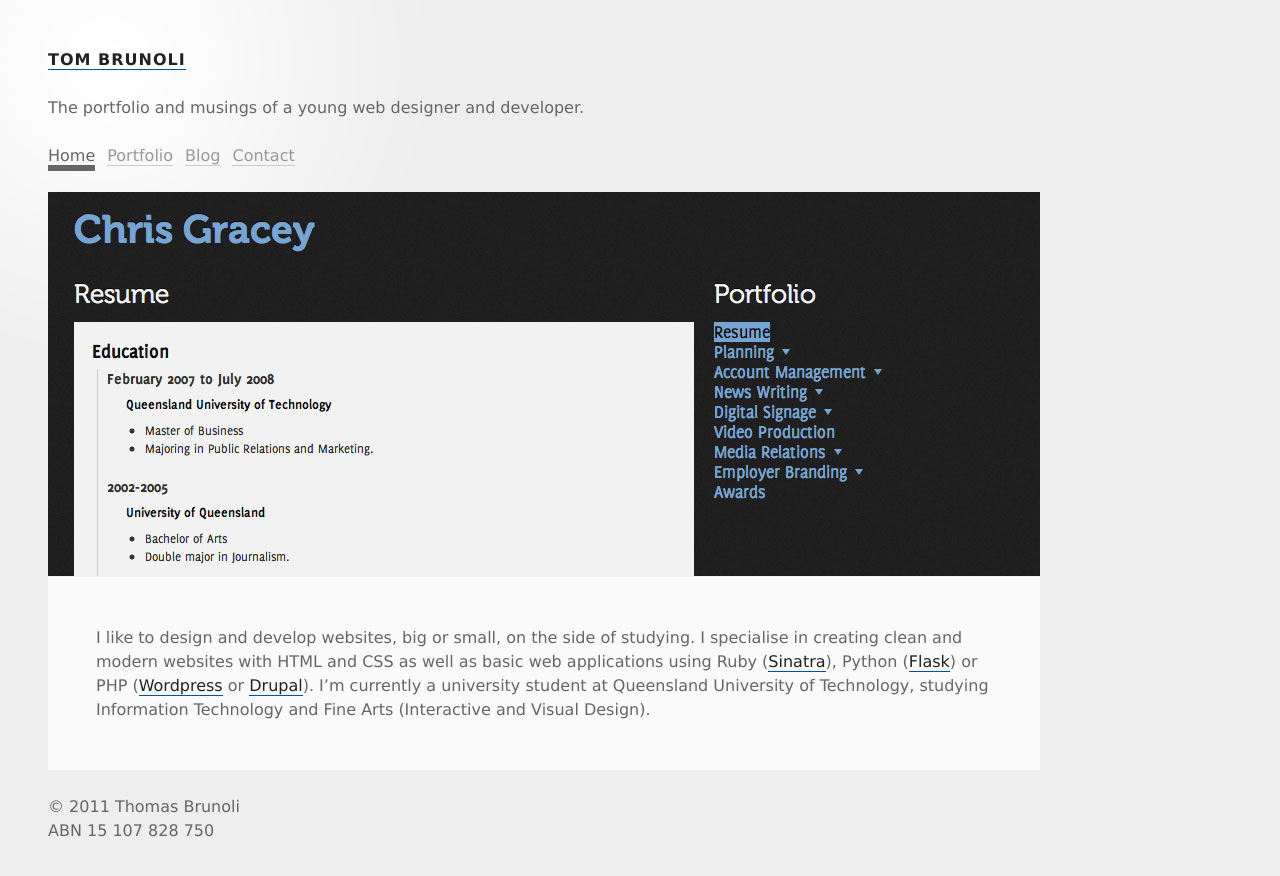
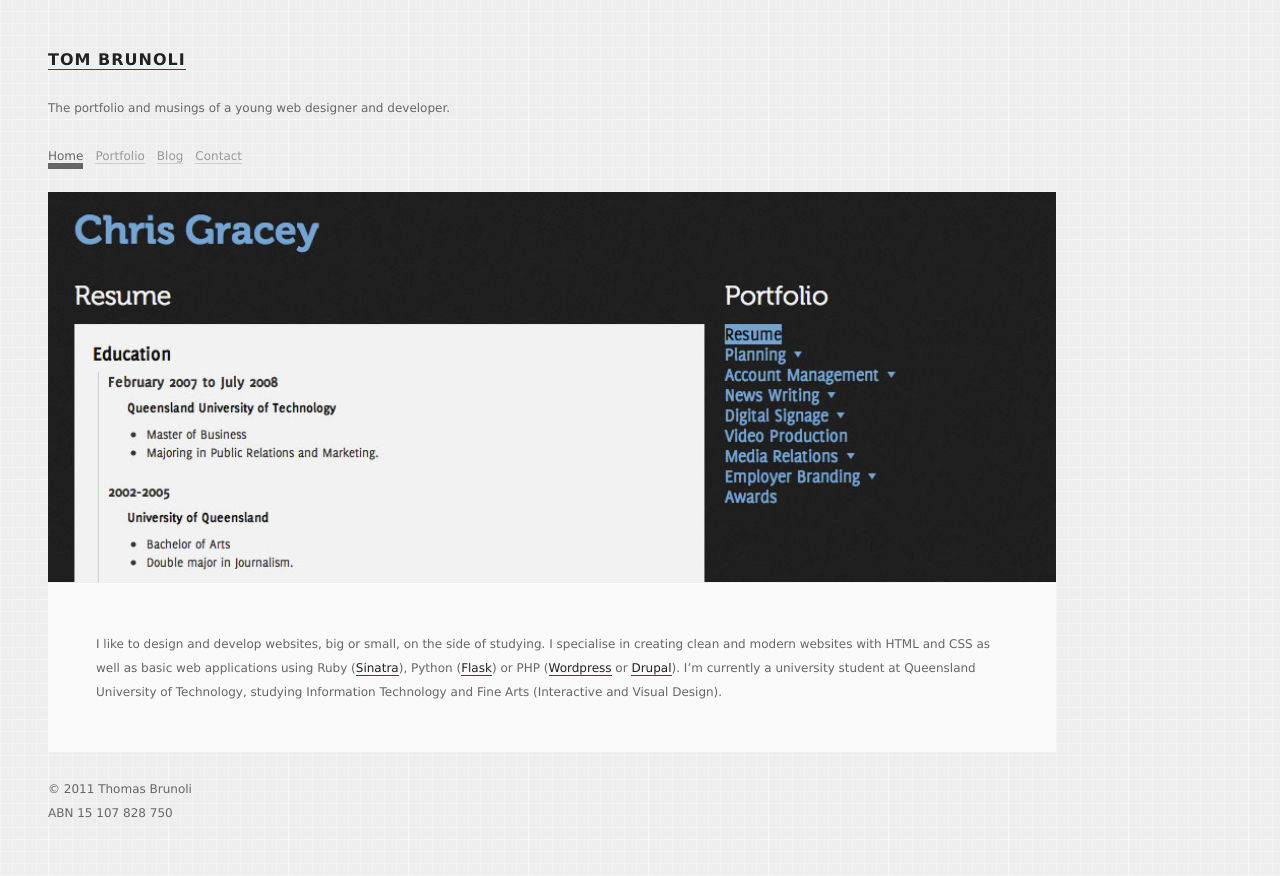
Before and after one commit to tominated/tominated.github.com, a Jekyll site: the page built from index.html, in a window 1280 px wide. Shown: the top 876 px of the page. Built offline with Jekyll 4.4.1, drawn with Linux system fonts in a browser that asks for light colours; nearby versions of some CDN libraries; Markdown is read by kramdown in place of the engine named in the settings.

Commit message:
Made font size smaller, changed width and added grid bg

```diff
--- a/css/style.css
+++ b/css/style.css
@@ -1,9 +1,9 @@
 body {
-  max-width: 992px;
+  max-width: 1008px;
   margin: 48px;
-  font: 1em/1.5em 'm-1c', 'M+ 1c', 'Verdana', 'Arial', sans-serif;
+  font: 0.75em/2em 'm-1c', 'M+ 1c', 'Verdana', 'Arial', sans-serif;
   color: #666;
-  background: #eee url(/img/bg.png) top left no-repeat;
+  background: #eee url(/img/bg_2.png) -71px top;
 }
 
 h1,
@@ -197,6 +197,10 @@ code {
 
 .clear { clear: both; }
 
+#header h1 {
+  font-size: 16px;
+}
+
 #header nav {
   margin-bottom: 24px;
   height: 24px;
@@ -345,10 +349,11 @@ article .post-comments {
 }
 
 #lastfm li {
-  width: 160px;
-  height: 160px;
+  width: 132px;
+  height: 132px;
   float: left;
   padding: 0 24px 24px 0;
+  margin: 0;
 }
 
 footer {
--- a/js/site.js
+++ b/js/site.js
@@ -9,10 +9,10 @@ $(document).ready(function(){
   });
 
   // Shows recently played last.fm tracks at the bottom of the page
-  $.getJSON("http://ws.audioscrobbler.com/2.0/?method=user.getrecenttracks&user=tominated&api_key=fe46d430f32227f35b13a1403e423508&limit=5&format=json&callback=?", function(data) {
+  $.getJSON("http://ws.audioscrobbler.com/2.0/?method=user.getrecenttracks&user=tominated&api_key=fe46d430f32227f35b13a1403e423508&limit=6&format=json&callback=?", function(data) {
     var html = '<ul>';
     $.each(data.recenttracks.track, function(i,item){
-      if (i < 5) {
+      if (i < 6) {
         html += "<li><a href='" + item.url + "' class='img' target='_blank'><img src='" + ((item.image[3]['#text'] !== "") ? item.image[3]['#text'] : "/img/no-cover.png") + "' title='" + item.artist['#text'] + " - " + item.name + "' alt='"  + item.artist['#text'] + " - " + item.name + "'/></a></li>";
       }
     });
```
Also changed, not shown: img/bg_2.png (added), 5 other files.
